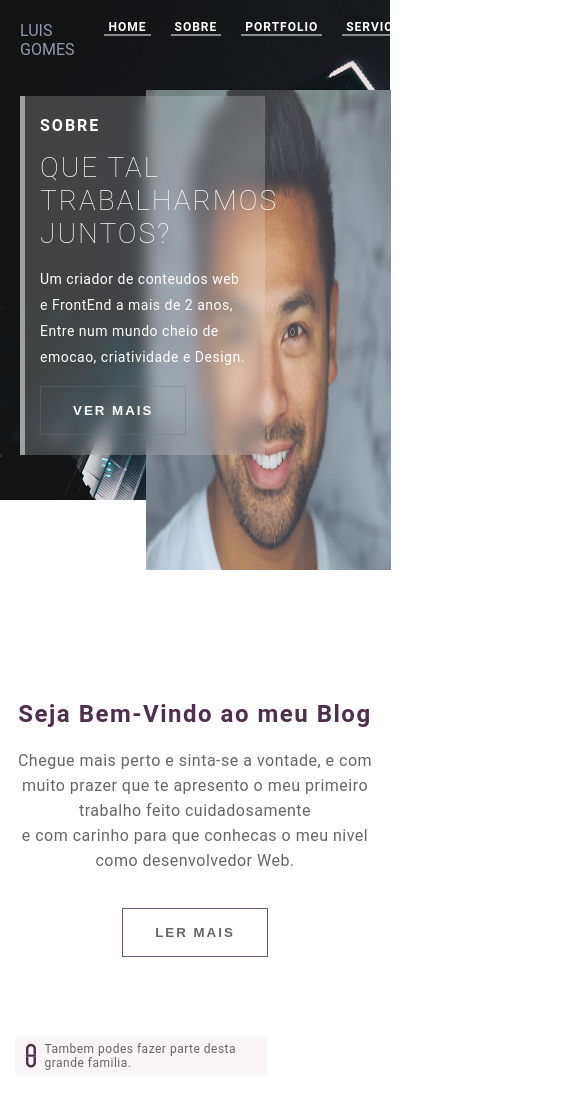
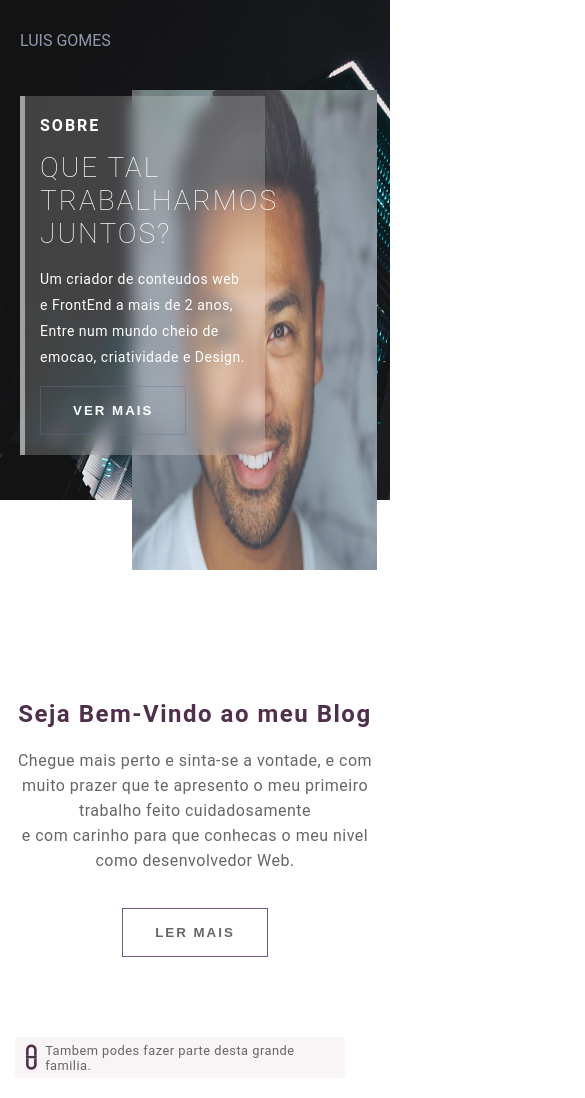
Before and after one commit to Mamacita2025/meu-site, a plain HTML site: page index.html in a window 390 px wide. Shown: the top 1098 px of the page, 585 px wide, since content can reach past the window. Drawn offline with Linux system fonts and the light colour scheme.

Commit message:
Acertando algumas responsividades

```diff
--- a/assets/css/style.css
+++ b/assets/css/style.css
@@ -98,7 +98,7 @@
     padding: 10px ;
     display: flex;
 }
-@media screen and (max-width: 799px) {
+@media screen and (max-width: 930px) {
     .mainNav_links{
         display: none;
     }
@@ -251,7 +251,7 @@
         height: 480px;
         width: 70%;
         transform: translateY(80px);
-        right: -6%;
+        right: -2%;
     }
 }
 @keyframes image {
@@ -386,6 +386,11 @@ section{
     align-items: center;
     width: 100%;
 }
+@media screen and (max-width: 798px){
+    .hero{
+        flex-direction: column;
+    }
+}
 .hero_msm{
     margin-bottom: 45px;
     font-size: 12px;
@@ -491,6 +496,12 @@ section{
 .hero_img img{
     width: inherit !important;
 }
+@media screen and (max-width: 992px){
+    .hero_msm, .hero_title, .hero-text, .hero_starter form, .hero-suport {
+        margin-bottom: 19px;
+        font-size: .8em;
+    }
+}
 .container{
     width: 100%;
     padding-left: 15px;
@@ -514,6 +525,7 @@ section{
     .container {
       max-width: 960px;
     }
+
   }
 
   @media (min-width: 1200px) {
--- a/index.html
+++ b/index.html
@@ -18,7 +18,8 @@
                     <div class="slogan">
                         <p class="pl-h">Descobre Mais com <span style="font-weight: bold;font-family: var(--heading-font);">Luis Gomes</span></p>
                     </div>
-                    <nav class="nav mainNav_links">
+                    <div class=" mainNav_links">
+                        <nav class="nav">
                             <ul>
                                 <li><a href="#" class="mainNav_link">Home</a></li>
                                 <li><a href="#" class="mainNav_link">Sobre</a></li>
@@ -30,6 +31,8 @@
                                 <a href="#" class="apoio">Apoie-nos</a>
                             </ul>
                         </nav>
+                    </div>
+
 
                 </div>
                 <!-- Corpo do header  -->
```
Lines whose indentation alone changed are shown as unchanged.
